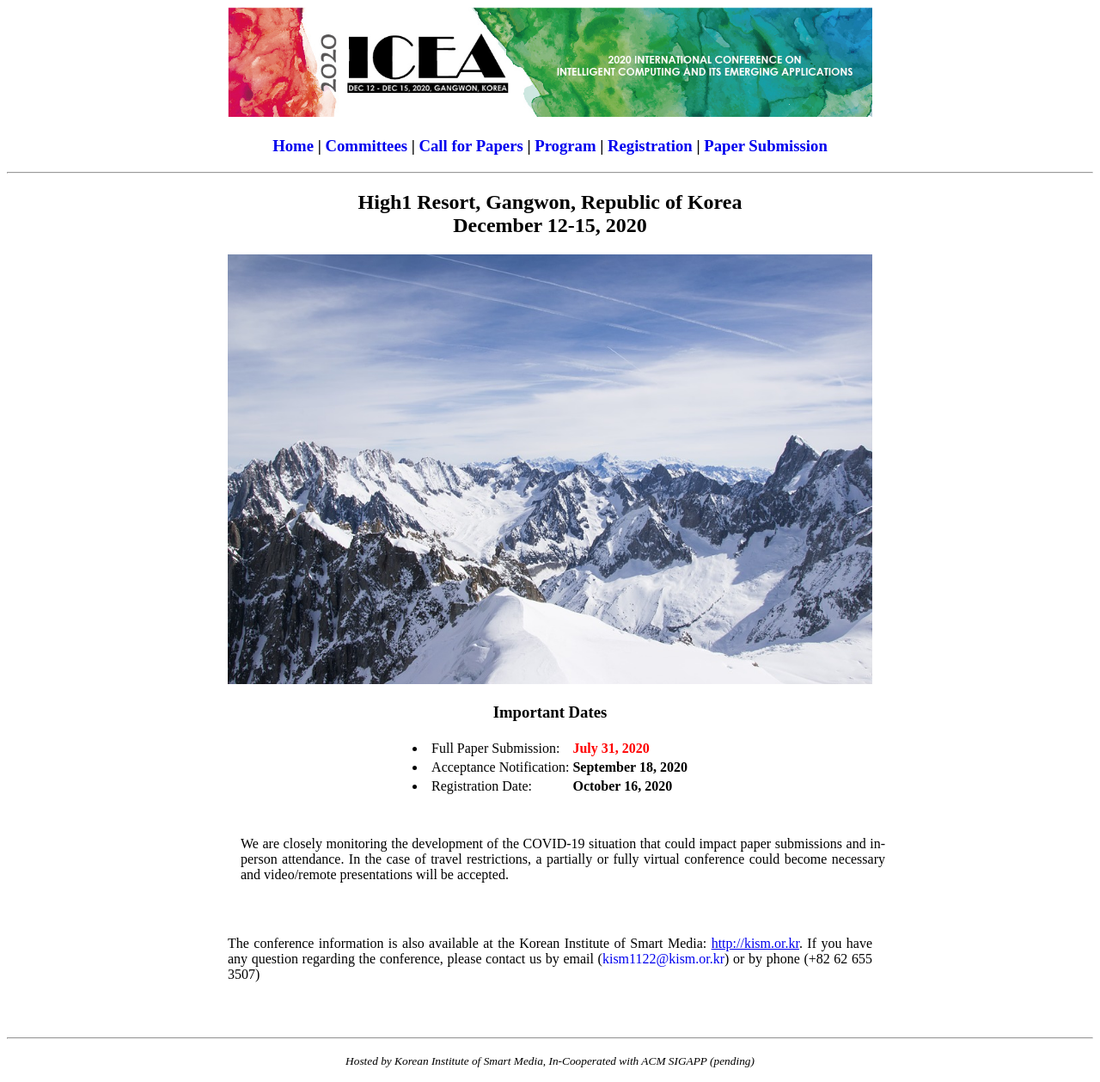
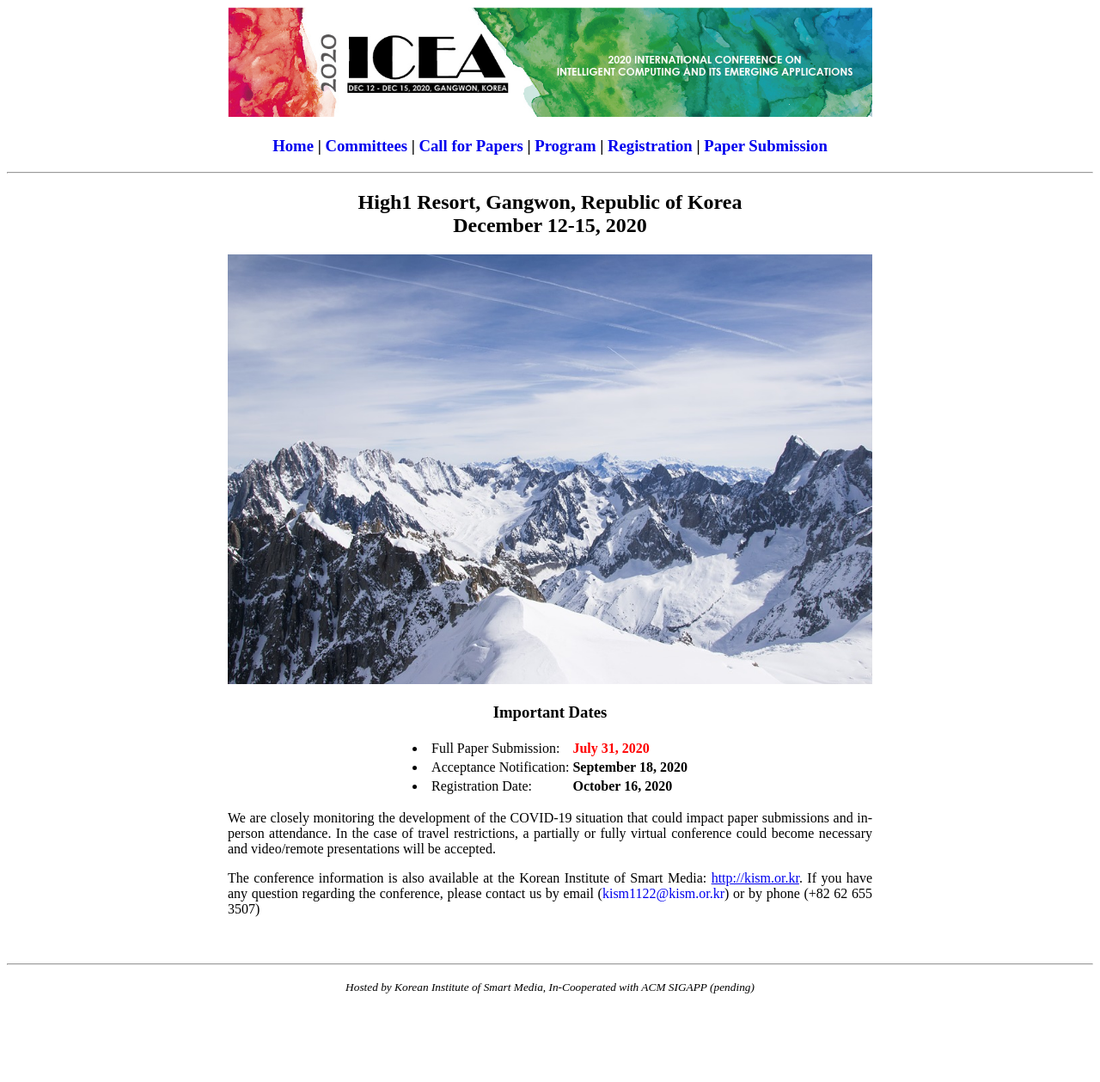
Before and after one commit to icea-conf/2020, a Jekyll site: the page built from index.html, in a window 1280 px wide. Shown: the whole page at 86% size. Built offline with Jekyll 4.4.1, drawn with Linux system fonts in a browser that asks for light colours; the list of posts is cut into pages by our own code; after the commit the page ends 1173 px from its top, so only the background shows below that.

Commit message:
Update index.html

```diff
--- a/index.html
+++ b/index.html
@@ -46,11 +46,8 @@ title: ICEA 2020
                   </table>
             </div>
 
-            <div class="content" style="padding-top: 30px;">
+            <div>
                   <p style="text-align: justify">We are closely monitoring the development of the COVID-19 situation that could impact paper submissions and in-person attendance. In the case of travel restrictions, a partially or fully virtual conference could become necessary and video/remote presentations will be accepted.</p>
-            </div>
-
-            <div style="padding-top: 30px; padding-bottom: 10px;">
                   <p style="text-align: justify">The conference information is also available at the Korean Institute of Smart Media: <a href='http://kism.or.kr/'>http://kism.or.kr</a>. If you have any question regarding the conference, please contact us by email (<a style="text-decoration:none" href="mailto:kism1122@kism.or.kr">kism1122@kism.or.kr</a>) or by phone (+82 62 655 3507)</p>
             </div>
       </div>
```
